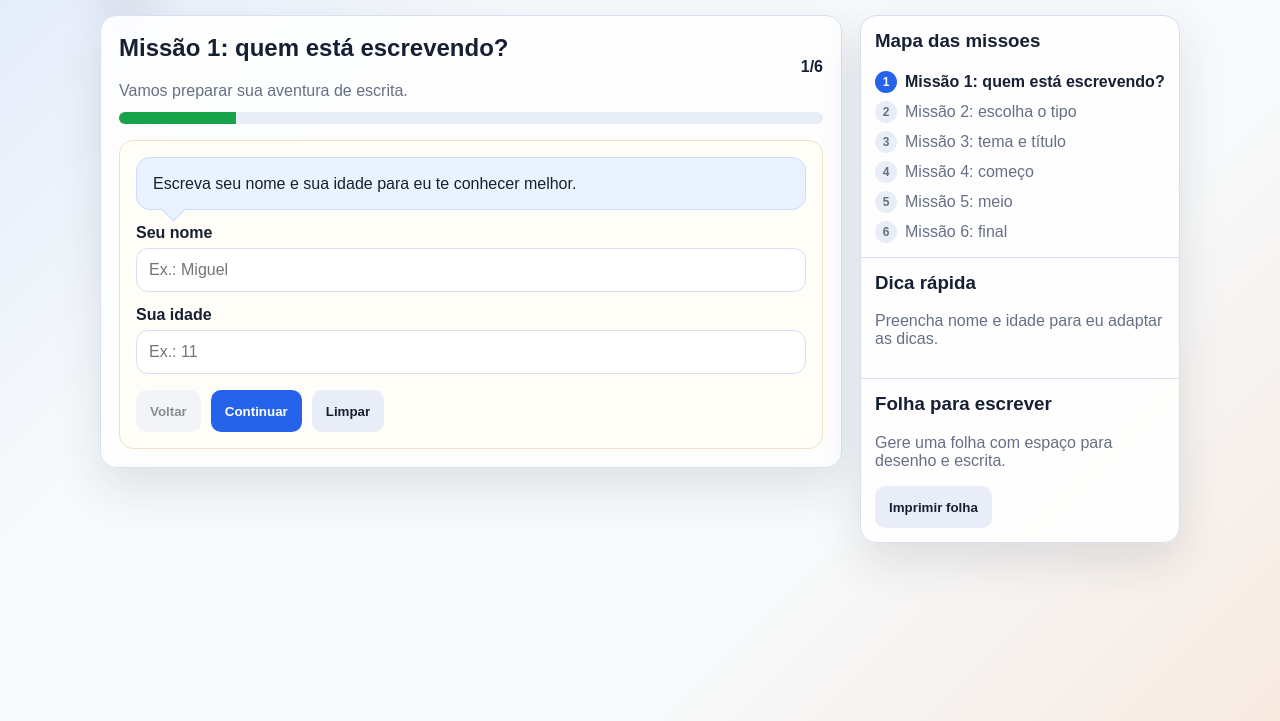
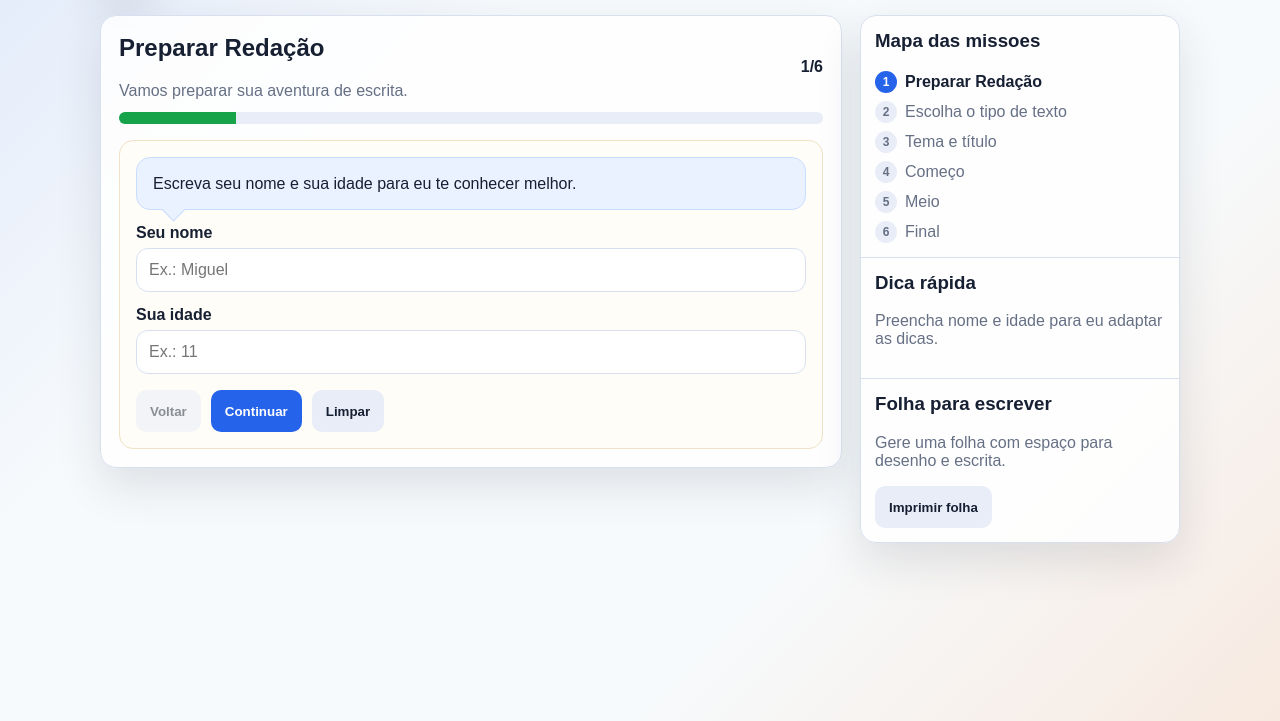
Before and after one commit to emerson1001a/MissaoRedacao, a website: page public/index.html in a window 1280 px wide. Shown: the part 79-800 px from the top of the page. Drawn offline with Linux system fonts and the light colour scheme.

Commit message:
Ajustar redacao em modo missao infantil

```diff
--- a/public/index.html
+++ b/public/index.html
@@ -82,7 +82,7 @@
     textarea { min-height: 180px; resize: vertical; line-height: 1.45; }
     .actions { display: flex; gap: 10px; flex-wrap: wrap; margin-top: 16px; }
     .chips { display: flex; gap: 8px; flex-wrap: wrap; }
-    .chip { border: 1px solid var(--line); background: #fff; color: var(--ink); }
+    .chip { border: 1px solid #bdd2ff; background: var(--soft-blue); color: var(--blue); box-shadow: 0 8px 18px rgba(37, 99, 235, .10); }
     .chip.active { background: var(--orange); color: #fff; border-color: var(--orange); }
     .hidden { display: none !important; }
     .notice { padding: 12px; border-radius: 12px; background: var(--soft-green); border: 1px solid #ccebd6; margin-top: 12px; }
@@ -309,12 +309,12 @@
   <script>
     const $ = (id) => document.getElementById(id);
     const steps = [
-      { id: "student", title: "Missão 1: quem está escrevendo?", subtitle: "Vamos preparar sua aventura de escrita.", bubble: "Escreva seu nome e sua idade para eu te conhecer melhor.", tip: "Preencha nome e idade para eu adaptar as dicas." },
-      { id: "type", title: "Missão 2: escolha o tipo", subtitle: "Cada tipo pede um jeito diferente de escrever.", bubble: "Agora escolha o tipo de texto que você quer escrever: história, relato ou opinião.", tip: "Se tiver personagem e acontecimentos, escolha história." },
-      { id: "theme", title: "Missão 3: tema e título", subtitle: "Agora damos nome para a ideia.", bubble: "Tema é o assunto da redação. Título é o nome bonito que você dá para o seu texto.", tip: "Exemplo: o tema pode ser amizade. O título pode ser Meu melhor amigo." },
-      { id: "begin", title: "Missão 4: começo", subtitle: "Mostre onde tudo começa.", bubble: "Escreva o começo. Conte quem aparece, onde está e como tudo começa.", tip: "Pergunte: quem? onde? quando?" },
-      { id: "middle", title: "Missão 5: meio", subtitle: "A parte em que as coisas acontecem.", bubble: "Escreva o meio. Conte o que aconteceu depois ou explique melhor sua ideia.", tip: "Use depois, então, por isso ou por exemplo." },
-      { id: "end", title: "Missão 6: final", subtitle: "Feche a redação com calma.", bubble: "Escreva o final. Mostre como terminou ou qual ideia você quer deixar.", tip: "Não precisa inventar coisa nova. Feche o que você já contou." },
+      { id: "student", title: "Preparar Redação", subtitle: "Vamos preparar sua aventura de escrita.", bubble: "Escreva seu nome e sua idade para eu te conhecer melhor.", tip: "Preencha nome e idade para eu adaptar as dicas." },
+      { id: "type", title: "Escolha o tipo de texto", subtitle: "Cada tipo pede um jeito diferente de escrever.", bubble: "Agora escolha o tipo de texto que você quer escrever: história, relato ou opinião.", tip: "Se tiver personagem e acontecimentos, escolha história." },
+      { id: "theme", title: "Tema e título", subtitle: "Agora damos nome para a ideia.", bubble: "Tema é o assunto da redação. Título é o nome bonito que você dá para o seu texto.", tip: "Exemplo: o tema pode ser amizade. O título pode ser Meu melhor amigo." },
+      { id: "begin", title: "Começo", subtitle: "Mostre onde tudo começa.", bubble: "Escreva o começo. Conte quem aparece, onde está e como tudo começa.", tip: "Pergunte: quem? onde? quando?" },
+      { id: "middle", title: "Meio", subtitle: "A parte em que as coisas acontecem.", bubble: "Escreva o meio. Conte o que aconteceu depois ou explique melhor sua ideia.", tip: "Use depois, então, por isso ou por exemplo." },
+      { id: "end", title: "Final", subtitle: "Feche a redação com calma.", bubble: "Escreva o final. Mostre como terminou ou qual ideia você quer deixar.", tip: "Não precisa inventar coisa nova. Feche o que você já contou." },
       { id: "review", title: "Revisão final", subtitle: "Hora de olhar o texto inteiro.", bubble: "Leia sua redação inteira e veja se quer mudar alguma coisa antes da análise.", tip: "Melhorar uma coisa por vez funciona melhor." }
     ];
 
@@ -332,8 +332,13 @@
     portal.enabled = Boolean((portal.token || portal.childToken) && portal.returnUrl);
 
     const state = { step: 0, type: "", validating: false, analyzing: false, validatedSteps: {}, portalEventSaved: false };
+    const PORTAL_START_STEP = 1;
 
     function activeStep() { return steps[state.step]; }
+    function firstStepIndex() { return portal.enabled ? PORTAL_START_STEP : 0; }
+    function visibleStepNumber() {
+      return Math.min(portal.enabled ? state.step : state.step + 1, 6);
+    }
     function isWritingStep(id = activeStep().id) {
       return ["begin", "middle", "end"].includes(id);
     }
@@ -722,13 +727,12 @@
       });
       $("missionTitle").textContent = current.title;
       $("missionSubtitle").textContent = current.subtitle;
-      $("missionCount").textContent = `${Math.min(state.step + 1, 6)}/6`;
-      $("bubble").textContent = portal.enabled && current.id === "student"
-        ? `${portal.childName || "Vamos começar"}, faça a redação por etapas. No final, retorne à missão.`
-        : current.bubble;
+      const visibleStep = visibleStepNumber();
+      $("missionCount").textContent = `${visibleStep}/6`;
+      $("bubble").textContent = current.bubble;
       $("quickTip").textContent = current.tip;
-      $("progressBar").style.width = `${Math.min(((state.step + 1) / 6) * 100, 100)}%`;
-      $("backBtn").disabled = state.step === 0;
+      $("progressBar").style.width = `${Math.min((visibleStep / 6) * 100, 100)}%`;
+      $("backBtn").disabled = state.step <= firstStepIndex();
       $("nextBtn").classList.toggle("hidden", current.id === "review");
       $("validateBtn").classList.toggle("hidden", !["begin", "middle", "end"].includes(current.id));
       $("finishBtn").classList.toggle("hidden", current.id !== "review");
@@ -743,18 +747,22 @@
     }
 
     function renderSteps() {
-      $("stepList").innerHTML = steps.slice(0, 6).map((step, index) => `
-        <div class="stepItem ${index === state.step ? "active" : ""}">
+      const visibleSteps = portal.enabled ? steps.slice(PORTAL_START_STEP) : steps.slice(0, 6);
+      $("stepList").innerHTML = visibleSteps.map((step, index) => {
+        const realIndex = portal.enabled ? index + PORTAL_START_STEP : index;
+        return `
+        <div class="stepItem ${realIndex === state.step ? "active" : ""}">
           <span class="dot">${index + 1}</span>
-          <span>${step.title.replace(/^Missão \\d+: /, "")}</span>
+          <span>${step.title}</span>
         </div>
-      `).join("");
+      `;
+      }).join("");
     }
 
     function canAdvance() {
       const id = activeStep().id;
       if (isWritingStep(id)) return isCurrentStepValidated();
-      if (id === "student") return textValue("studentName") && textValue("studentAge");
+      if (id === "student") return portal.enabled || (textValue("studentName") && textValue("studentAge"));
       if (id === "type") return Boolean(state.type);
       if (id === "theme") return textValue("theme");
       if (id === "begin") return textValue("begin").length >= ageProfile().min;
@@ -775,7 +783,7 @@
 
     function back() {
       hideMessage();
-      state.step = Math.max(state.step - 1, 0);
+      state.step = Math.max(state.step - 1, firstStepIndex());
       render();
     }
 
@@ -873,10 +881,10 @@
 
     function reset() {
       ["studentName", "studentAge", "theme", "title", "begin", "middle", "end"].forEach((id) => {
-        if (portal.enabled && id === "studentName") return;
+        if (portal.enabled && (id === "studentName" || id === "studentAge")) return;
         $(id).value = "";
       });
-      state.step = 0;
+      state.step = firstStepIndex();
       state.type = "";
       state.validatedSteps = {};
       document.querySelectorAll("[data-type]").forEach((button) => button.classList.remove("active"));
@@ -946,9 +954,8 @@
       $("adultMode").classList.add("hidden");
       $("childMode").classList.add("hidden");
       if (portal.childName) $("studentName").value = portal.childName;
-      $("bubble").textContent = portal.childName
-        ? `${portal.childName}, vamos fazer uma redação por etapas. No final, retorne à missão.`
-        : "Vamos fazer uma redação por etapas. No final, retorne à missão.";
+      if (!textValue("studentAge")) $("studentAge").value = "11";
+      state.step = Math.max(state.step, firstStepIndex());
       syncReturnPortalButton();
     }
 
```
